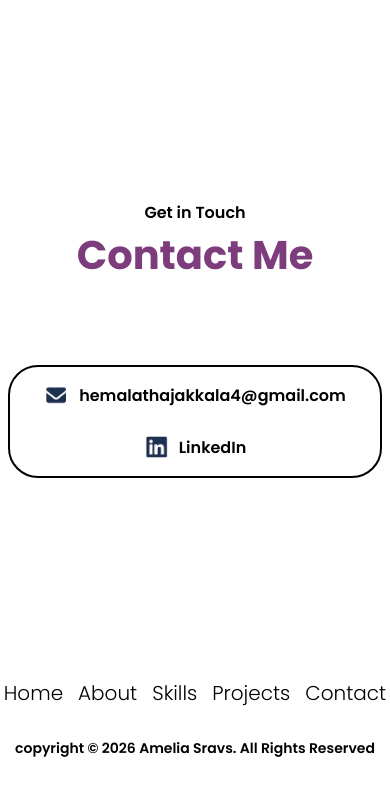
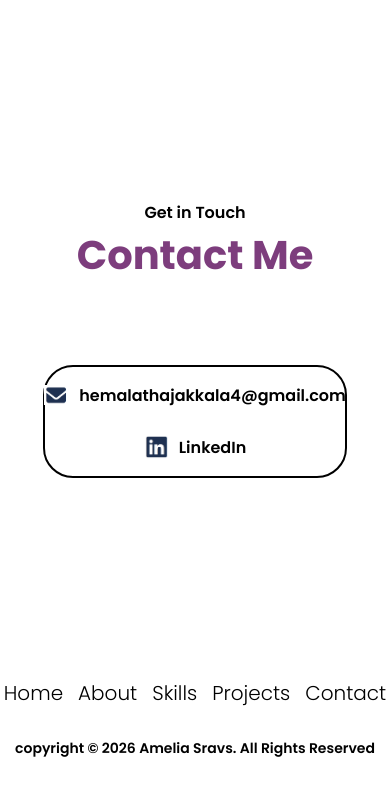
Before and after one commit to hemalathajakkala/portfolio, a plain HTML site: page index.html in a window 390 px wide. Shown: the part 4731-5526 px from the top of the page. Drawn offline with nearby package versions, Linux system fonts and the light colour scheme.

Commit message:
Update mediaqueries.css

```diff
--- a/mediaqueries.css
+++ b/mediaqueries.css
@@ -267,7 +267,7 @@ margin-top: 0px;
   gap: 15px;
   padding: 10px;
   width: 100%;
-   max-width: 350px;
+   max-width: 280px;
 }
 
 .sec5-2 a{
```
